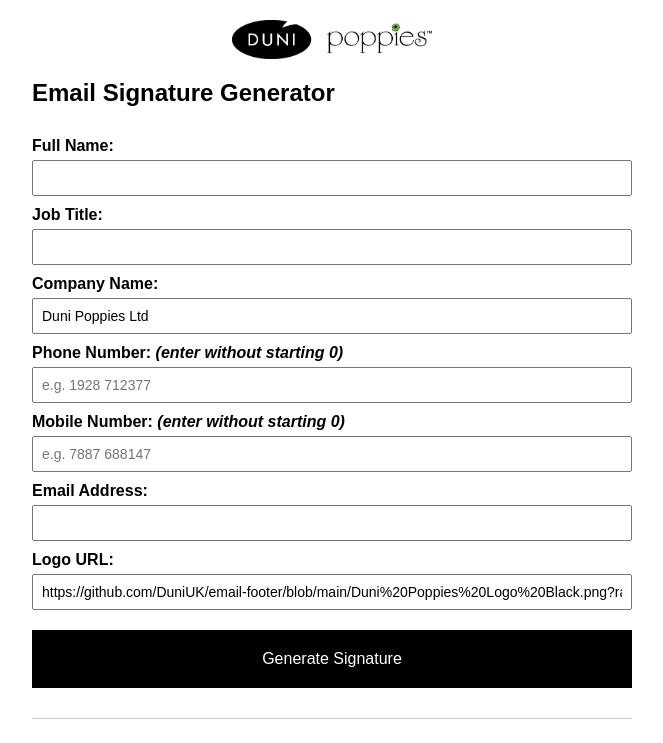
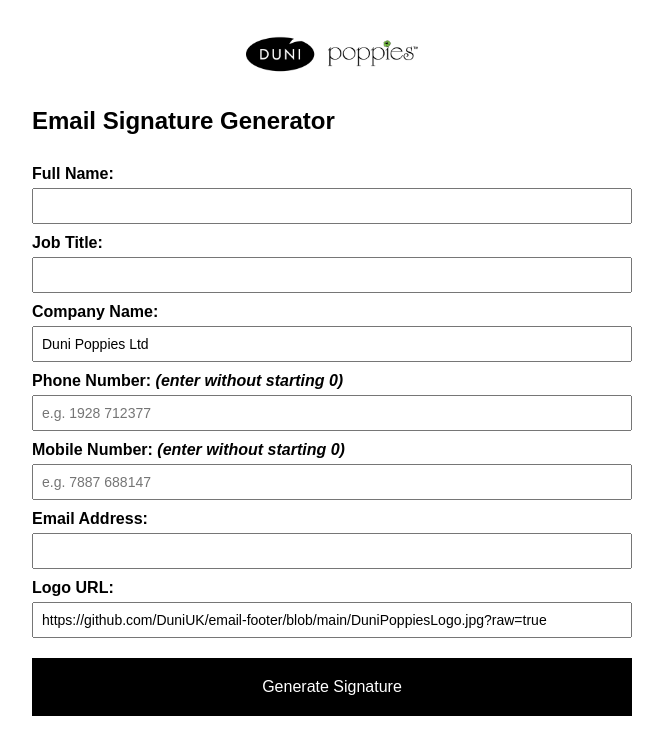
Before and after one commit to DuniUK/email-footer, a plain HTML site: page index.html in a window 1280 px wide. Shown: the top 743 px of the page, without its empty margins (308-971 px from the left). Drawn offline with Linux system fonts and the light colour scheme.

Commit message:
Update index.html

```diff
--- a/index.html
+++ b/index.html
@@ -32,10 +32,10 @@
   <!-- Permanent logo via jsDelivr CDN (serves files directly from your public repo). -->
   <!-- If you ever move the file, update the URL below. For immutability, you can pin to a specific commit SHA. -->
   <img
-    src="https://github.com/DuniUK/email-footer/blob/main/Duni%20Poppies%20Logo%20Black.png?raw=true"
+    src="https://github.com/DuniUK/email-footer/blob/main/DuniPoppiesLogo.jpg?raw=true"
     alt="Duni Poppies Logo"
     class="logo-top"
-    onerror="this.onerror=null;this.src='https://github.com/DuniUK/email-footer/blob/main/Duni%20Poppies%20Logo%20Black.png?raw=true';"
+    onerror="this.onerror=null;this.src='https://github.com/DuniUK/email-footer/blob/main/DuniPoppiesLogo.jpg?raw=true';"
   >
 
   <h2>Email Signature Generator</h2>
@@ -61,7 +61,7 @@
     <label>Logo URL:
       <!-- Default to the same permanent CDN URL so generated signatures use it too -->
       <input type="text" id="logo"
-        value="https://github.com/DuniUK/email-footer/blob/main/Duni%20Poppies%20Logo%20Black.png?raw=true"
+        value="https://github.com/DuniUK/email-footer/blob/main/DuniPoppiesLogo.jpg?raw=true"
         readonly>
     </label>
     <button type="submit">Generate Signature</button>
```
